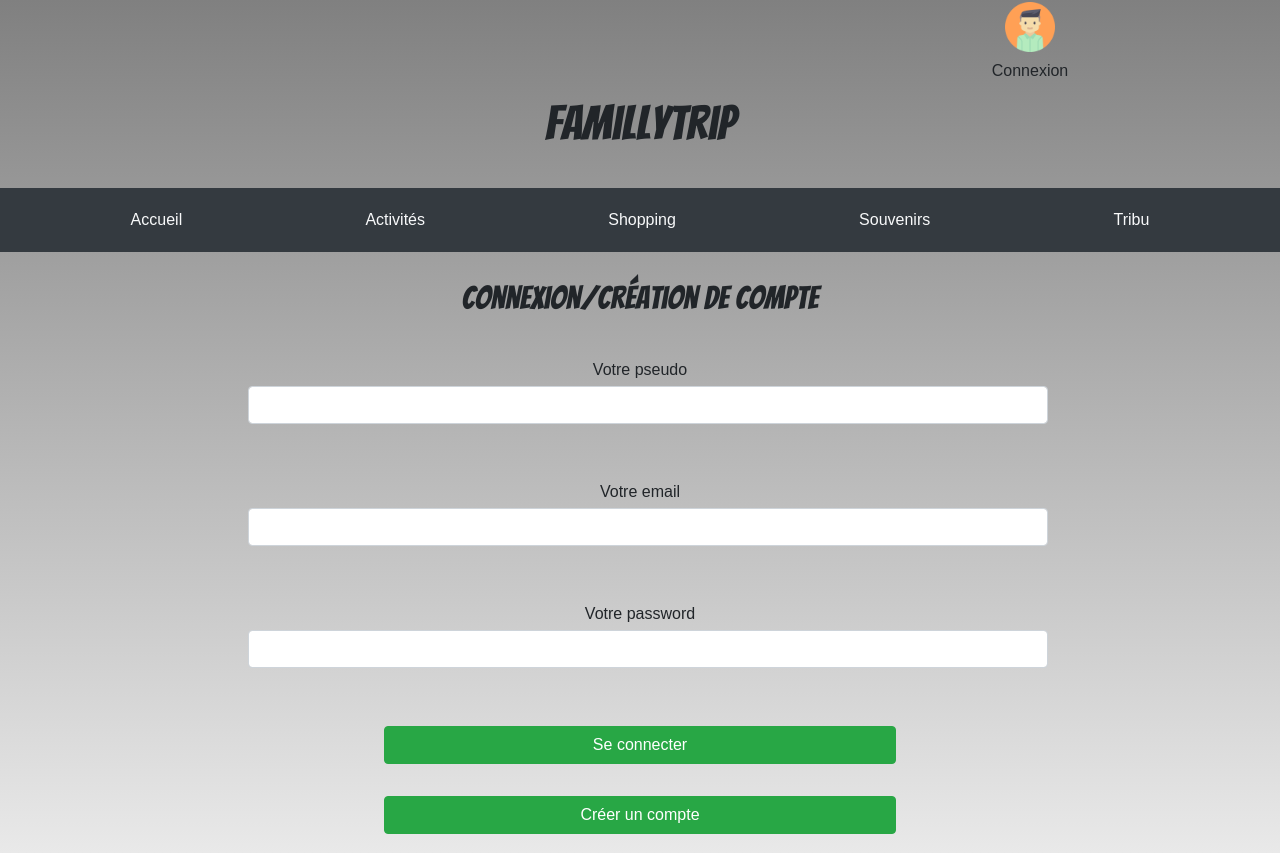
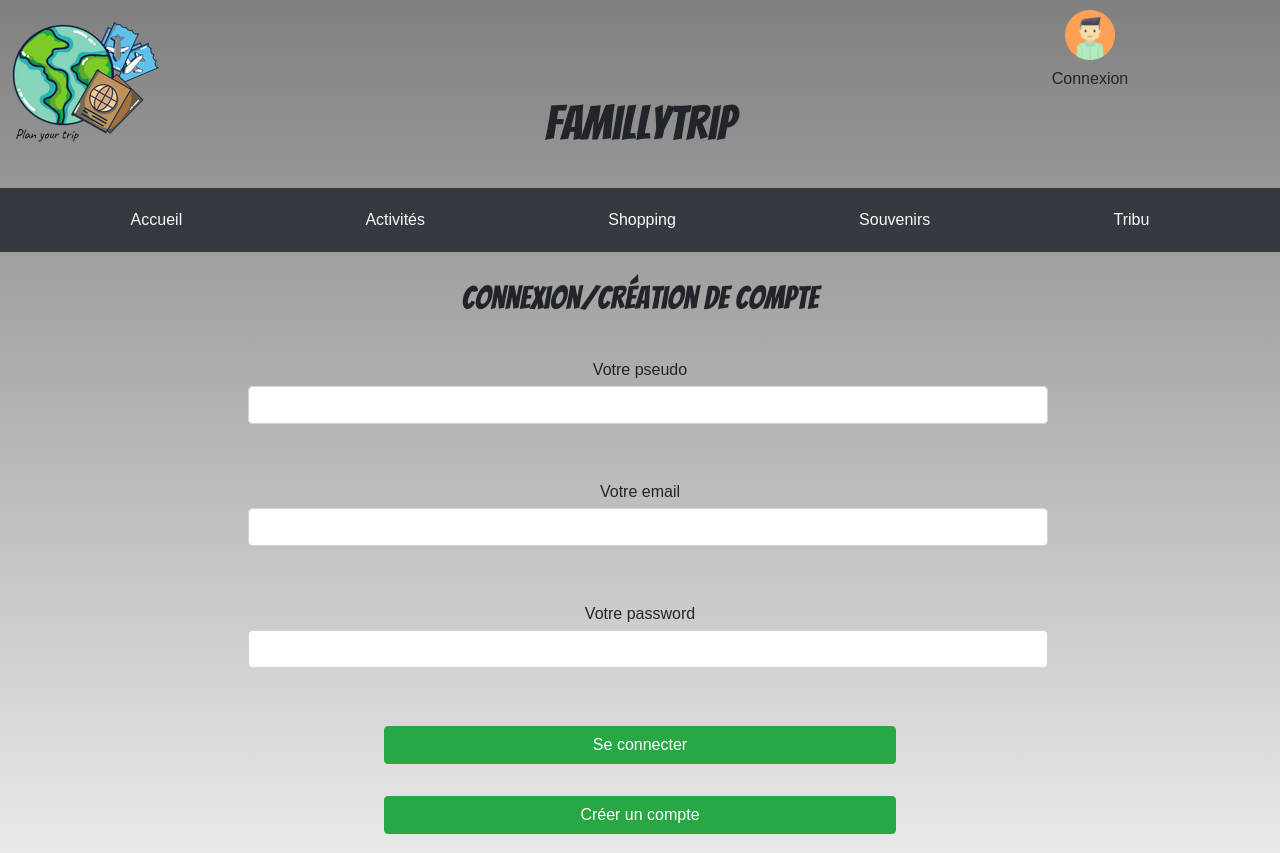
Before and after one commit to francois-michaut/familyTrip-front, a React app: page /Connexion in a window 1280 px wide. Shown: the top 853 px of the page. Built offline with nearby package versions, Linux system fonts and the light colour scheme.

Commit message:
Flipcard is ok in mobile and desktop, logo is ok in desktop

```diff
--- a/src/components/Header/header.scss
+++ b/src/components/Header/header.scss
@@ -1,5 +1,5 @@
 .header {
-  // width:80%;
+  position: relative;
   &__title {
     @media screen and (max-width:1024px) {
       display: none;
@@ -59,9 +59,13 @@
 
 .connexionBlock {
   position:relative;
-  top: 2px;
+  top: 5px;
   left: 40px;
   text-align: center;
+  @media screen and (min-width:1024px) {
+    left: 100px;
+    top: 10px;
+  }
 }
 .dropdown-toggle {
   position: fixed;
@@ -84,3 +88,11 @@
 .navbar-nav  {
   width: 100%;
 }
+.logoSmall {
+  display: none;
+  @media screen and (min-width:1024px) {
+    display: block;
+    position: absolute;
+    left: 10px;
+  }
+}
--- a/src/components/Header/index.js
+++ b/src/components/Header/index.js
@@ -4,6 +4,7 @@ import './header.scss';
 
 import logoAvatar from 'src/assets/images/kisspng-computer-icons-avatar-login-user-avatar-5ac207e6c8c133.5629676315226654468223.png';
 import logoSite from 'src/assets/images/logo-title.png';
+import logoSmall from 'src/assets/images/FamillyTrip.png';
 import { NavLink } from 'react-router-dom';
 
 // Composant
@@ -11,6 +12,7 @@ import { NavLink } from 'react-router-dom';
 function Header() {
   return (
     <header className="header">
+      <img src={logoSmall} alt="logo" className="logoSmall" />
       <div className="navbar-log">
         <div className="dropdown d-lg-none ">
           <button className="btn btn-primary fixed-top dropdown-toggle" type="button" id="dropdownMenuButton" data-toggle="dropdown" aria-haspopup="true" aria-expanded="false"> Menu
```
Also changed, not shown: src/assets/images/FamillyTrip.png (added).
